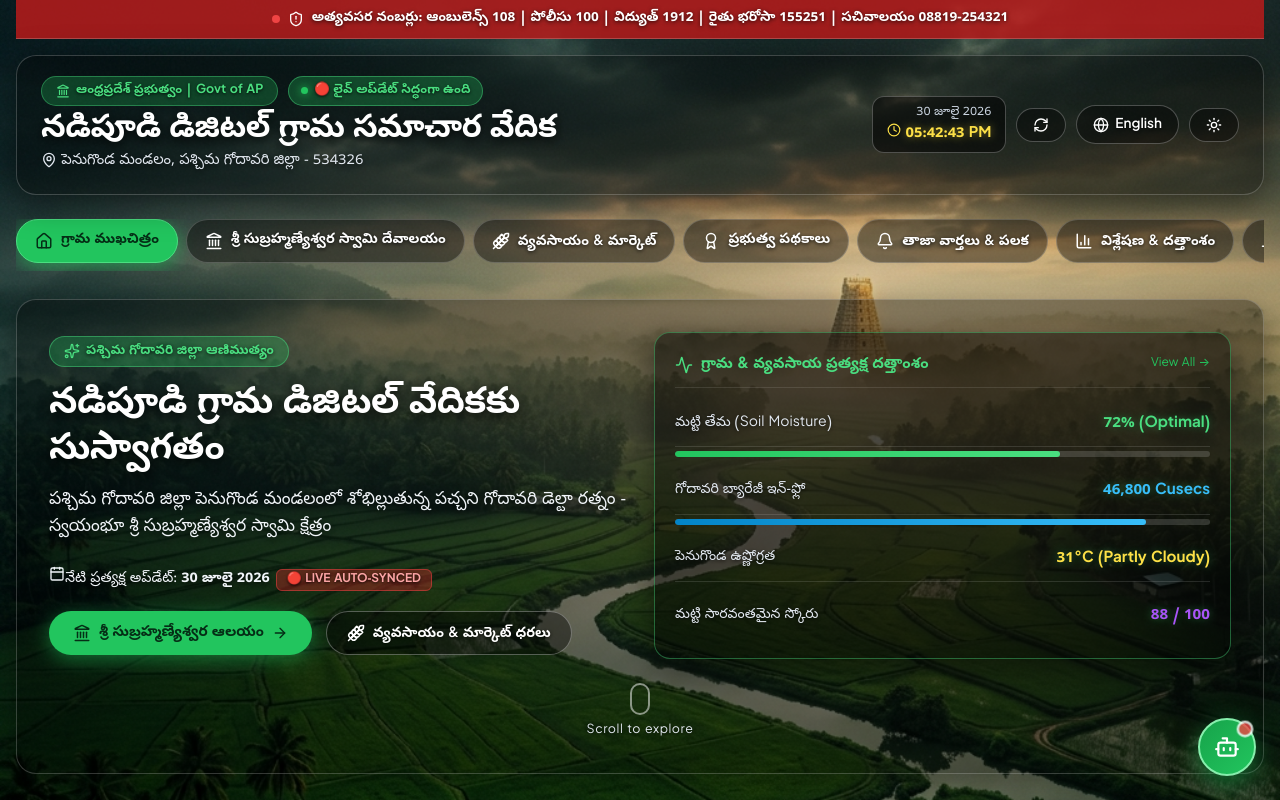
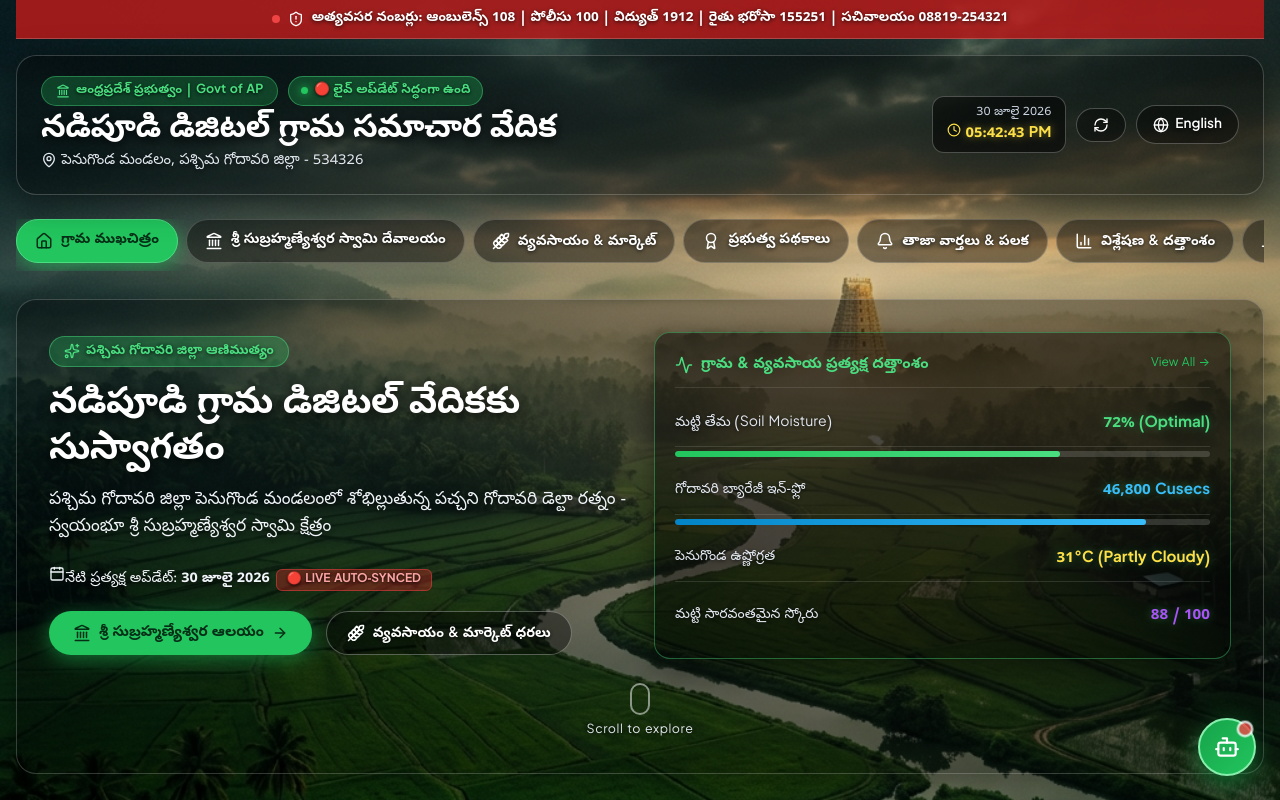
Before and after one commit to krishnasidhvi/nadipudi-village-portal, a React (Vite) app: page / in a window 1280 px wide. Shown: the top 800 px of the page. Built offline with nearby package versions, Linux system fonts and the light colour scheme.

Commit message:
Remove dark/light theme toggle button from header

```diff
--- a/src/App.jsx
+++ b/src/App.jsx
@@ -17,15 +17,14 @@ import { translations } from "./utils/translations";
 
 export default function App() {
   const [lang, setLang] = useState("te");
-  const [theme, setTheme] = useState("dark");
   const [activeTab, setActiveTab] = useState("home");
   const [initialAction, setInitialAction] = useState(null);
 
   const t = translations[lang];
 
   useEffect(() => {
-    document.documentElement.setAttribute("data-theme", theme);
-  }, [theme]);
+    document.documentElement.setAttribute("data-theme", "dark");
+  }, []);
 
   // Support direct deep linking (e.g. ?tab=temple&action=upload when scanned from phone QR)
   useEffect(() => {
@@ -51,7 +50,7 @@ export default function App() {
 
       <div className="app-container">
         {/* Top Header & Emergency Ticker */}
-        <Header lang={lang} setLang={setLang} theme={theme} setTheme={setTheme} t={t} />
+        <Header lang={lang} setLang={setLang} t={t} />
 
         {/* Mobile Android PWA Install Banner */}
         <AppInstallBanner lang={lang} t={t} />
--- a/src/components/Header.jsx
+++ b/src/components/Header.jsx
@@ -1,8 +1,8 @@
 import React, { useState, useEffect } from "react";
-import { Globe, Moon, Sun, ShieldAlert, MapPin, Landmark, RefreshCw, Clock } from "lucide-react";
+import { Globe, ShieldAlert, MapPin, Landmark, RefreshCw, Clock } from "lucide-react";
 import { getLiveTimeString, getRelativeFormattedDate } from "../utils/dateUtils";
 
-export default function Header({ lang, setLang, theme, setTheme, t }) {
+export default function Header({ lang, setLang, t }) {
   const [liveTime, setLiveTime] = useState(getLiveTimeString(lang));
   const [isRefreshing, setIsRefreshing] = useState(false);
 
@@ -81,15 +81,6 @@ export default function Header({ lang, setLang, theme, setTheme, t }) {
               <Globe size={16} />
               <span>{t.languageSwitch}</span>
             </button>
-
-            {/* Dark/Light Theme Toggle */}
-            <button
-              className="btn-toggle"
-              onClick={() => setTheme(theme === "light" ? "dark" : "light")}
-              title="Toggle Theme Mode"
-            >
-              {theme === "light" ? <Moon size={16} /> : <Sun size={16} />}
-            </button>
           </div>
         </div>
       </header>
```
